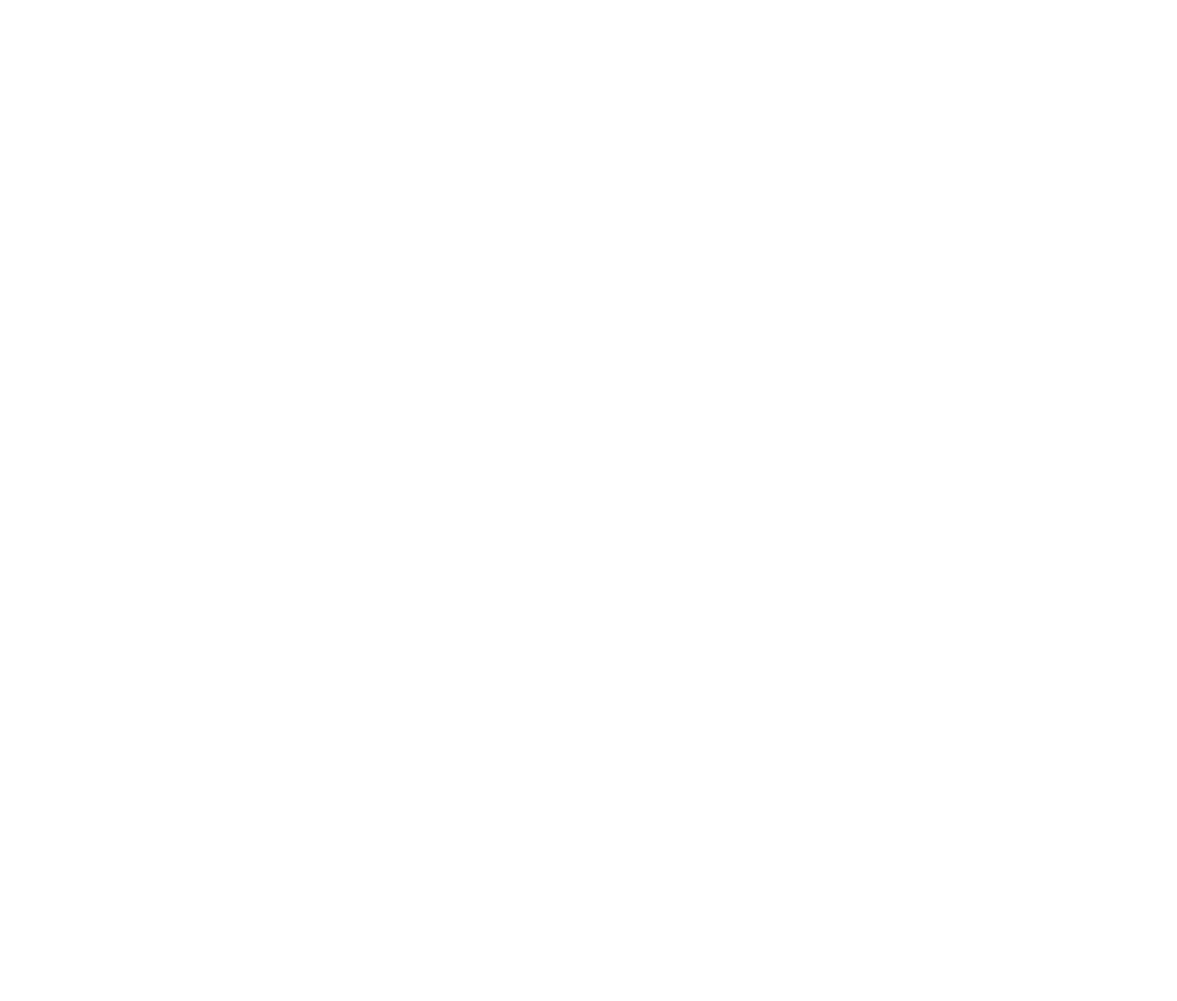
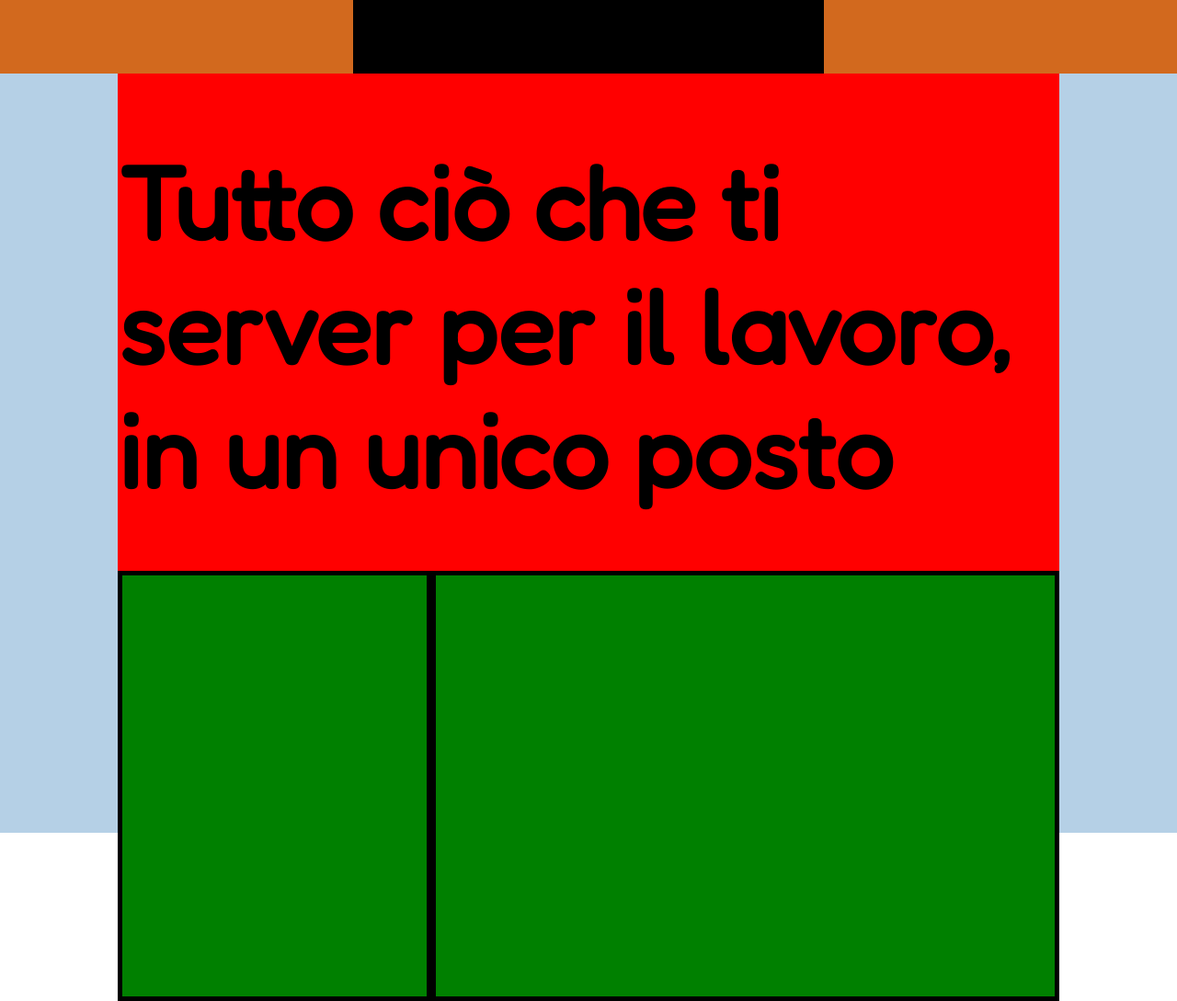
Before and after one commit to matteoNapoli42/htmlcss-dropbox, a plain HTML site: page index.html in a window 1280 px wide. Shown: the whole page at 92% size. Before the commit the page ends 800 px from the top, so only its background shows below. Drawn offline with Linux system fonts and the light colour scheme.

Commit message:
finished header and jumbo layout

```diff
--- a/css/style.css
+++ b/css/style.css
@@ -1,3 +1,5 @@
+/* COMMON ZONE*/
+
 *{
     margin: 0;
     padding: 0;
@@ -7,3 +9,125 @@
 body{
     font-family: 'Fredoka', sans-serif;
 }
+
+/* DEBUG ZONE*/
+
+.debug header{
+    height: 80px;
+    background-color: black;
+}
+
+.debug .logo_zone, .button_zone{
+    background-color: chocolate;
+    height: 80px;
+}
+
+.debug .jumbotron{
+    height: 826px;
+    background-color: var( --drbx-bkgr-and-square6);
+}
+
+.debug .jumbo-card{
+    background-color: red;
+    height: 795px;
+}
+
+.debug [class^='col-']{
+    background-color: green;
+    height: 468px;
+    border: 5px solid;
+}
+
+.debug .container-sc{
+    height: 1505;
+    background-color:   #cb1ccb ;
+}
+
+
+/* UTILITY ZONE*/
+
+:root {
+    --drbx-black: #010001;
+    --drbx-white: #FFFFFF;
+    --drbx-bkgr-and-square6: #B5D0E6;
+    --drbx-accent: #0160FF;
+    --drbx-square1: #A3D39A;
+    --drbx-square2-alternativeFont: #60092B;
+    --drbx-square3: #0192CE;
+    --drbx-square4: #FE1C1D;
+    --drbx-big-square: #F5F4F4;
+    --drbx-square5: #D4011F;
+    --drbx-square7: #0D2580;
+    --drbx-square8: #FED831;
+}
+
+.lat-padd{
+    padding-left: 101px;
+    padding-right: 101px;
+}
+
+.container-sc{
+    width: 60%;
+    margin: 0 auto;
+}
+
+.col-8{
+    width: calc(100% / 12*8);
+}
+
+.col-4{
+    width: calc(100% / 12*4);
+}
+
+.col-3{
+    width: calc(100% / 12*3);
+}
+
+.d-flex{
+    display: flex;
+}
+
+.f-end{
+    align-items: flex-end;
+}
+
+
+/* HEADER ZONE*/
+
+nav{
+    display: flex;
+    justify-content: space-between;
+    align-items: center;
+}
+
+.logo_zone, .button_zone{
+    width: 30%;
+}
+
+/* MAIN ZONE */
+
+
+/* JUMBO ZONE*/
+.jumbotron{
+    margin: 0 auto;
+}
+
+.jumbo-card{
+    width: 80%;
+    margin: 0 auto;
+}
+
+#jumbo-title{
+    font-size: 700%;
+    padding-top: 4.5rem;
+    padding-bottom: 4rem;
+}
+.row{
+    flex-direction: row;
+}
+/* END JUMBO ZONE*/
+
+.container-sc{
+    width: 60%;
+    margin: 0 auto;
+}
--- a/index.html
+++ b/index.html
@@ -5,9 +5,44 @@
     <link rel="stylesheet" href="/css/style.css">
     <meta charset="UTF-8">
     <meta name="viewport" content="width=device-width, initial-scale=1.0">
-    <title>Document</title>
+    <title>DropBox Main Page</title>
 </head>
-<body>
+<body class="debug">
+    <header>
+        <nav>
+            <div class="logo_zone"></div>
+            <div class="central_zone"></div>
+            <div class="button_zone"></div>
+        </nav>
+    </header>
 
+    <main>
+        <section class="jumbotron">
+            <div class="jumbo-card">
+                <h1 id="jumbo-title">
+                    Tutto ciò che ti server per il lavoro, in un unico posto
+                </h1>
+                <div class="row d-flex">
+                    <div class="col-4">
+                    </div>
+                    <div class="col-8">
+                    </div>
+                </div>
+            </div>
+        </section>
+
+        <section id="subscription" class="container-sc d-flex">
+
+
+        </section>
+
+
+
+
+
+    </main>
+
+    <footer>
+    </footer>
 </body>
 </html>
```
